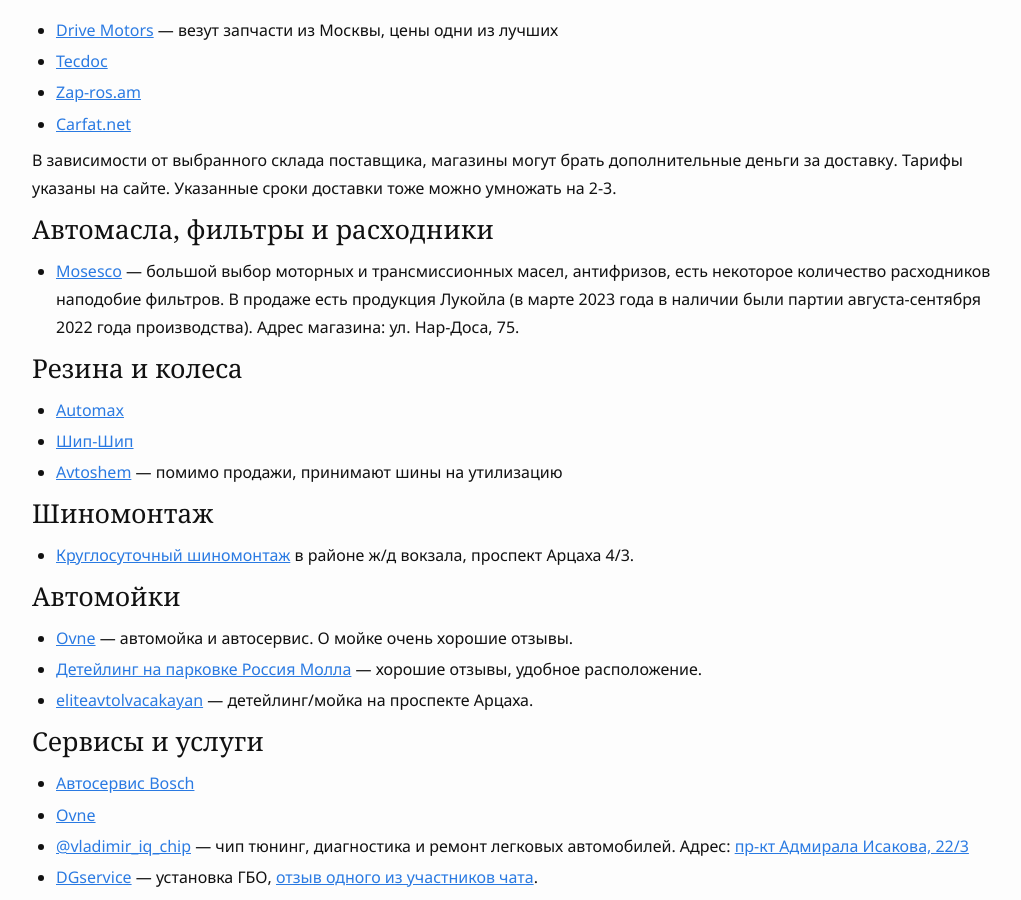
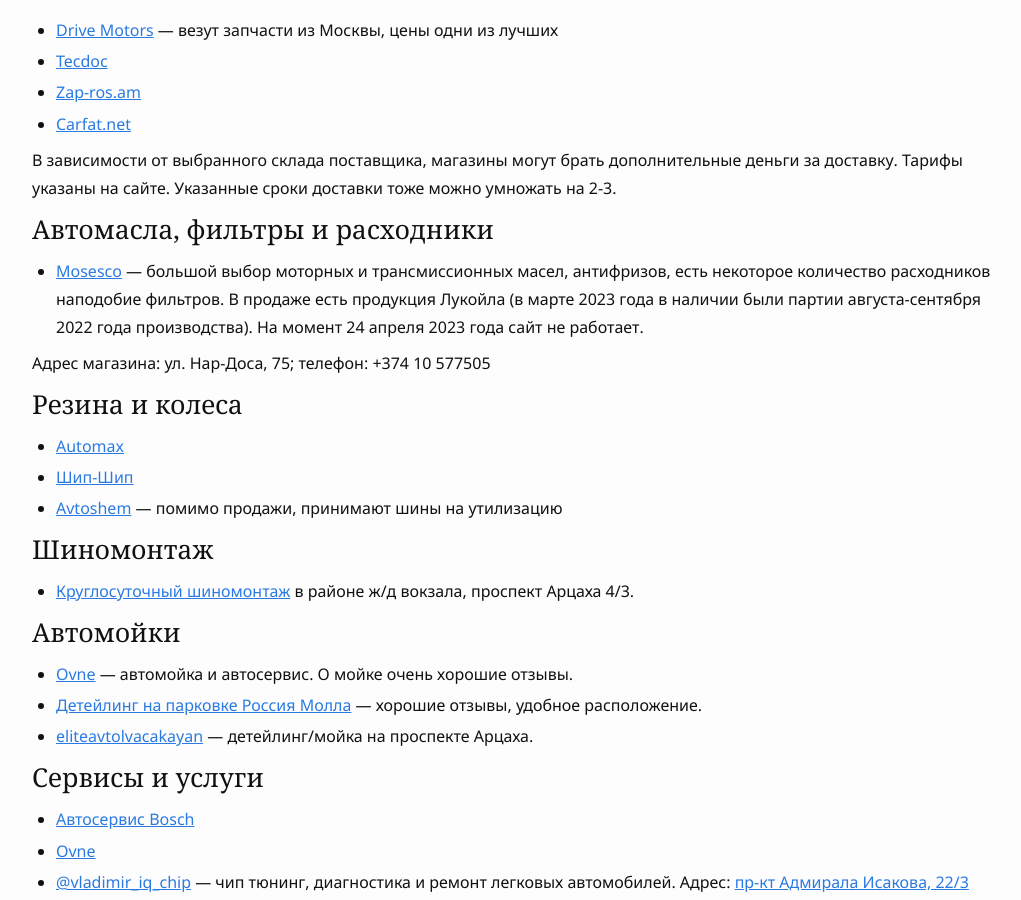
Before and after one commit to haywiki/haywiki.github.io, a Jekyll site: the page built from drive/index.md, in a window 1280 px wide and 900 px high, scrolled down 5212 px. Shown: the whole window, without its empty margins (128-1149 px from the left). Built offline with Jekyll 4.4.1, drawn with Linux system fonts in a browser that asks for light colours; nearby versions of some CDN libraries; a script that is not in the unit is left out.

Commit message:
update info on Mosesco retail store

```diff
--- a/drive/index.md
+++ b/drive/index.md
@@ -172,7 +172,9 @@
 
 ### Автомасла, фильтры и расходники
 
-- [Mosesco](https://mosesco.am/) — большой выбор моторных и трансмиссионных масел, антифризов, есть некоторое количество расходников наподобие фильтров. В продаже есть продукция Лукойла (в марте 2023 года в наличии были партии августа-сентября 2022 года производства). Адрес магазина: ул. Нар-Доса, 75.
+- [Mosesco](https://mosesco.am/) — большой выбор моторных и трансмиссионных масел, антифризов, есть некоторое количество расходников наподобие фильтров. В продаже есть продукция Лукойла (в марте 2023 года в наличии были партии августа-сентября 2022 года производства). На момент 24 апреля 2023 года сайт не работает.
+
+Адрес магазина: ул. Нар-Доса, 75; телефон: +374 10 577505
 
 ### Резина и колеса
 
```
